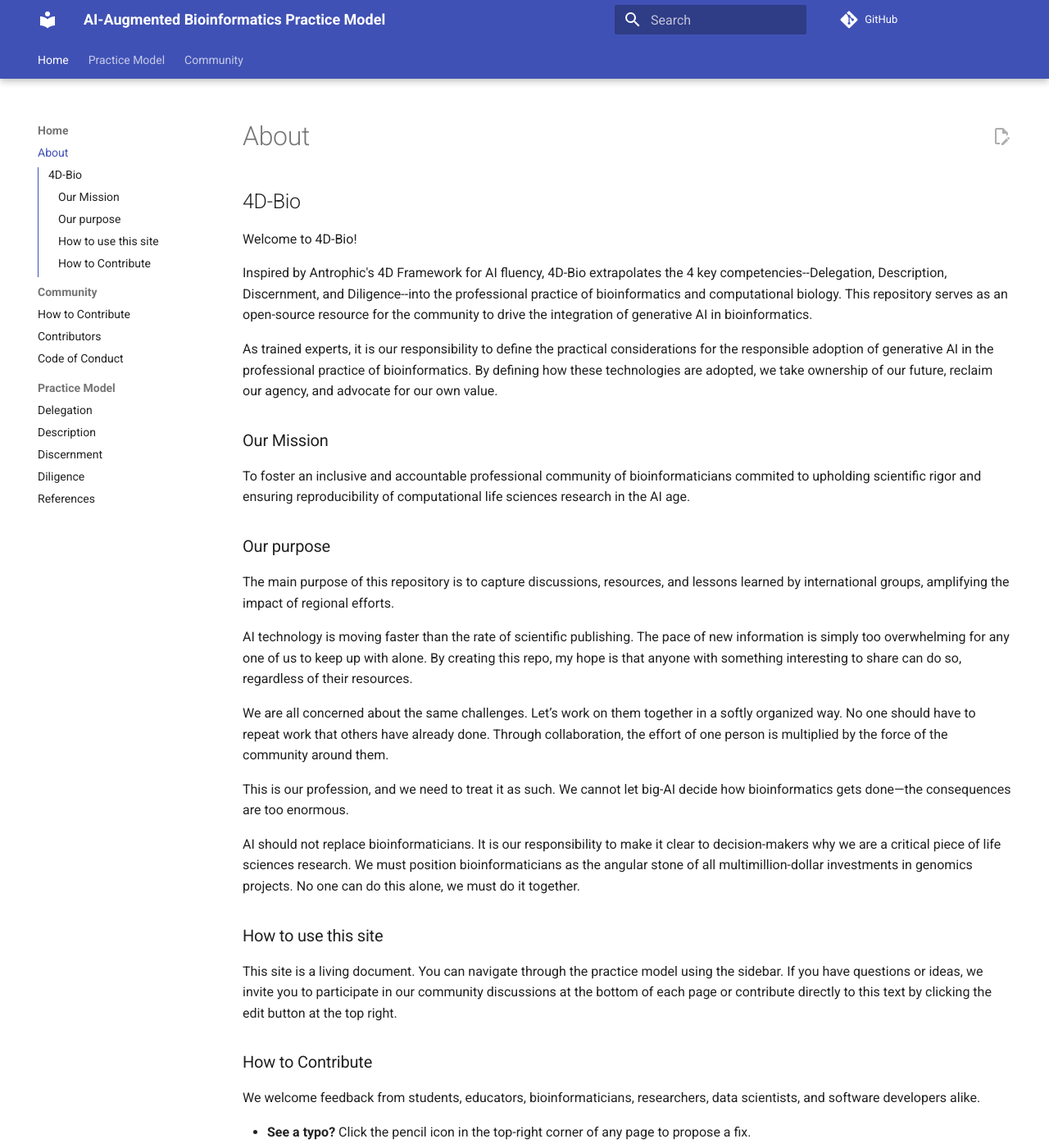
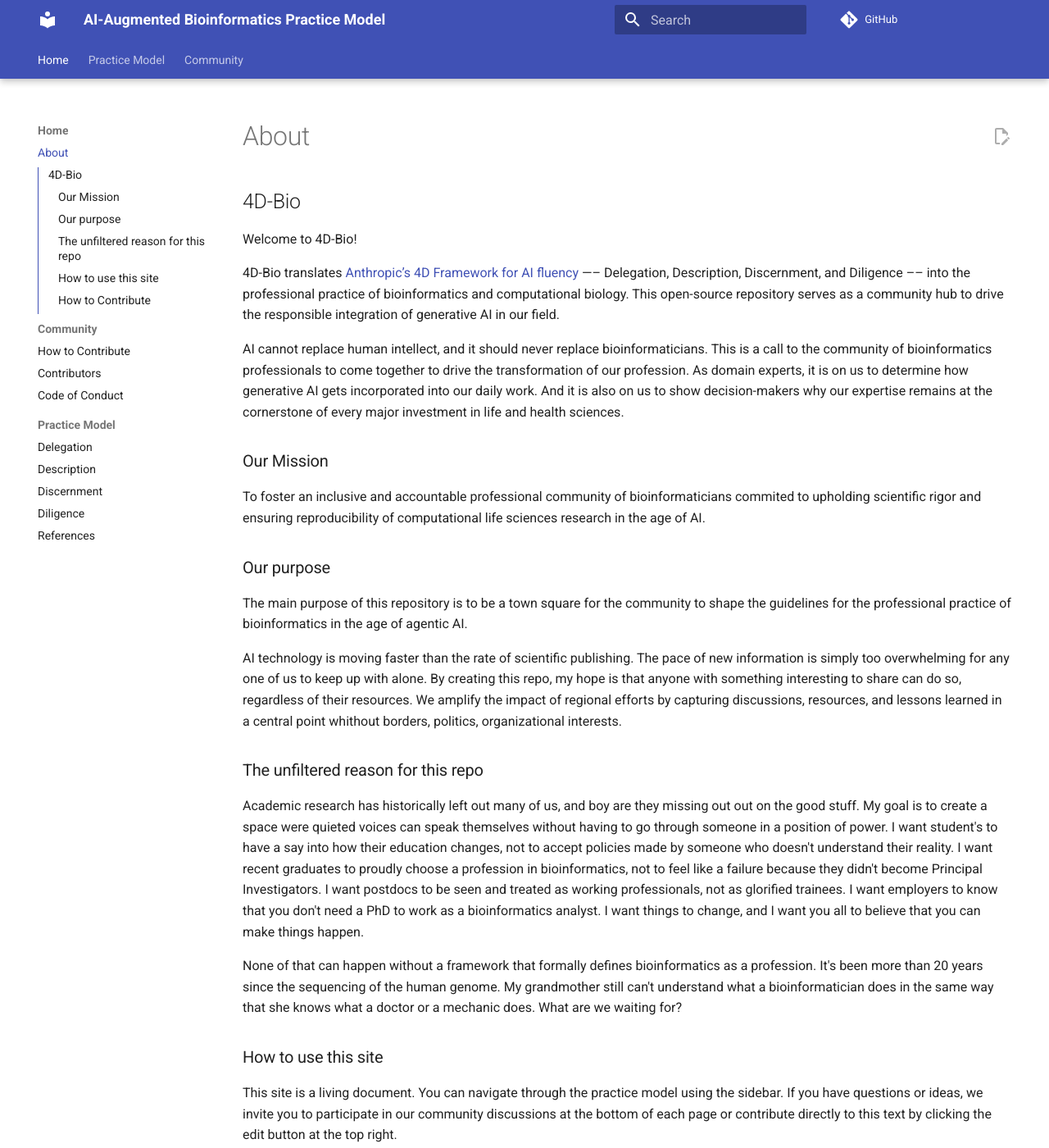
Before and after one commit to larisa-msoto/ai-bioinformatics-practice-model, an MkDocs documentation site: the page built from docs/index.md, in a window 1280 px wide and 1400 px high. Shown: the whole window at 82% size. Built offline with MkDocs 1.6.1 and Material for MkDocs 9.7.7, drawn with Linux system fonts in a browser that asks for light colours; comment, search, counter and statistics services are not loaded.

Commit message:
updated landing page

```diff
--- a/docs/index.md
+++ b/docs/index.md
@@ -2,29 +2,28 @@
 
 Welcome to 4D-Bio!
 
-Inspired by Antrophic's 4D Framework for AI fluency, 4D-Bio extrapolates the 4 key competencies--Delegation, Description, Discernment, and Diligence--into the professional practice of bioinformatics and computational biology. This repository serves as an open-source resource for the community to drive the integration of generative AI in bioinformatics.
+4D-Bio translates [Anthropic’s 4D Framework for AI fluency](https://www-cdn.anthropic.com/334975cdec18f744b4fa511dc8518bd8d119d29d.pdf?ref=hackshackers.com) —– Delegation, Description, Discernment, and Diligence –– into the professional practice of bioinformatics and computational biology. This open-source repository serves as a community hub to drive the responsible integration of generative AI in our field.
 
-As trained experts, it is our responsibility to define the practical considerations for the responsible adoption of generative AI in the professional practice of bioinformatics. By defining how these technologies are adopted, we take ownership of our future, reclaim our agency, and advocate for our own value.
+AI cannot replace human intellect, and it should never replace bioinformaticians. This is a call to the community of bioinformatics professionals to come together to drive the transformation of our profession. As domain experts, it is on us to determine how generative AI gets incorporated into our daily work. And it is also on us to show decision-makers why our expertise remains at the cornerstone of every major investment in life and health sciences.
 
 ## Our Mission
-To foster an inclusive and accountable professional community of bioinformaticians commited to upholding scientific rigor and ensuring reproducibility of computational life sciences research in the AI age.
+To foster an inclusive and accountable professional community of bioinformaticians commited to upholding scientific rigor and ensuring reproducibility of computational life sciences research in the age of AI.
 
 ## Our purpose
-The main purpose of this repository is to capture discussions, resources, and lessons learned by international groups, amplifying the impact of regional efforts.
+The main purpose of this repository is to be a town square for the community to shape the guidelines for the professional practice of bioinformatics in the age of agentic AI.
 
-AI technology is moving faster than the rate of scientific publishing. The pace of new information is simply too overwhelming for any one of us to keep up with alone. By creating this repo, my hope is that anyone with something interesting to share can do so, regardless of their resources.
+AI technology is moving faster than the rate of scientific publishing. The pace of new information is simply too overwhelming for any one of us to keep up with alone. By creating this repo, my hope is that anyone with something interesting to share can do so, regardless of their resources. We amplify the impact of regional efforts by capturing discussions, resources, and lessons learned in a central point whithout borders, politics, organizational interests.
 
-We are all concerned about the same challenges. Let’s work on them together in a softly organized way. No one should have to repeat work that others have already done. Through collaboration, the effort of one person is multiplied by the force of the community around them.
+## The unfiltered reason for this repo
 
-This is our profession, and we need to treat it as such. We cannot let big-AI decide how bioinformatics gets done—the consequences are too enormous.
+Academic research has historically left out many of us, and boy are they missing out out on the good stuff. My goal is to create a space were quieted voices can speak themselves without having to go through someone in a position of power. I want student's to have a say into how their education changes, not to accept policies made by someone who doesn't understand their reality. I want recent graduates to proudly choose a profession in bioinformatics, not to feel like a failure because they didn't become Principal Investigators. I want postdocs to be seen and treated as working professionals, not as glorified trainees. I want employers to know that you don't need a PhD to work as a bioinformatics analyst. I want things to change, and I want you all to believe that you can make things happen.
 
-AI should not replace bioinformaticians. It is our responsibility to make it clear to decision-makers why we are a critical piece of life sciences research. We must position bioinformaticians as the angular stone of all multimillion-dollar investments in genomics projects. No one can do this alone, we must do it together.
+None of that can happen without a framework that formally defines bioinformatics as a profession. It's been more than 20 years since the sequencing of the human genome. My grandmother still can't understand what a bioinformatician does in the same way that she knows what a doctor or a mechanic does. What are we waiting for?
 
 ## How to use this site
 This site is a living document. You can navigate through the practice model using the sidebar. If you have questions or ideas, we invite you to participate in our community discussions at the bottom of each page or contribute directly to this text by clicking the edit button at the top right.
 
 ## How to Contribute
-We welcome feedback from students, educators, bioinformaticians, researchers, data scientists, and software developers alike.
 
 - **See a typo?** Click the pencil icon in the top-right corner of any page to propose a fix.
 - **Have an idea?** Open a new discussion in our [GitHub Discussions](https://github.com/larisa-msoto/ai-bioinformatics-practice-model/discussions).
```
